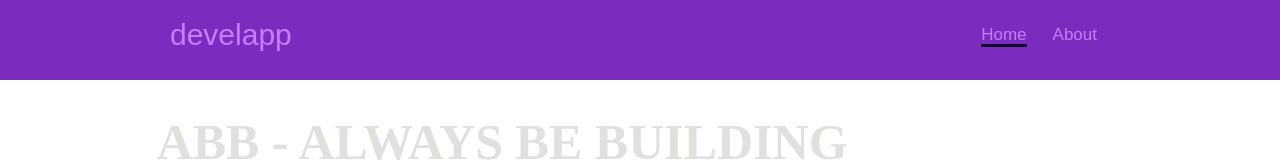
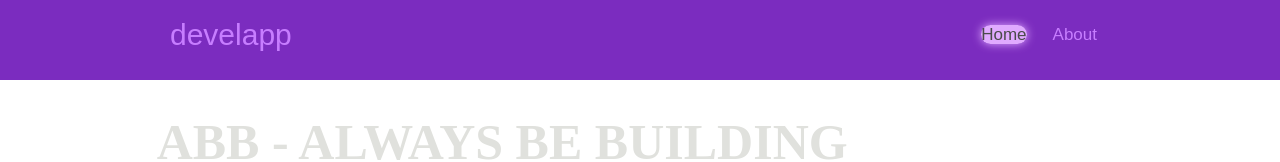
Before and after one commit to chingu-voyages/v38-geckos-team-04, a React (Create React App) app in the folder frontend/: page / in a window 1280 px wide. In both pictures the pointer is over the link "Home". Shown: the top 162 px of the page. Built offline with nearby package versions, Linux system fonts and the light colour scheme; a web font is replaced by a local one.

Commit message:
Update navbar hover styles

```diff
--- a/frontend/src/sass/components/navbar.scss
+++ b/frontend/src/sass/components/navbar.scss
@@ -41,7 +41,12 @@
             text-decoration: none;
 
             &:hover {
-                border-bottom: 0.3rem solid $russian-violet;
+                background-color: $mauve;
+                border-radius: 30px;
+                outline: none;
+                box-shadow: 0px 0px 10px $mauve;
+                color: rgb(74, 74, 74);
+                // border-bottom: 0.3rem solid $russian-violet;
             }
         }
     }
```
